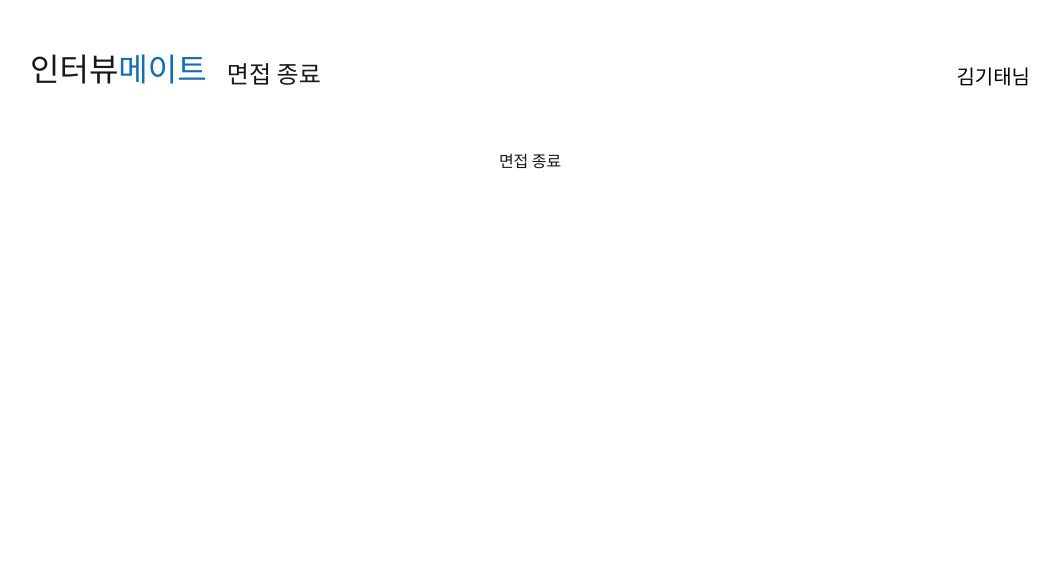
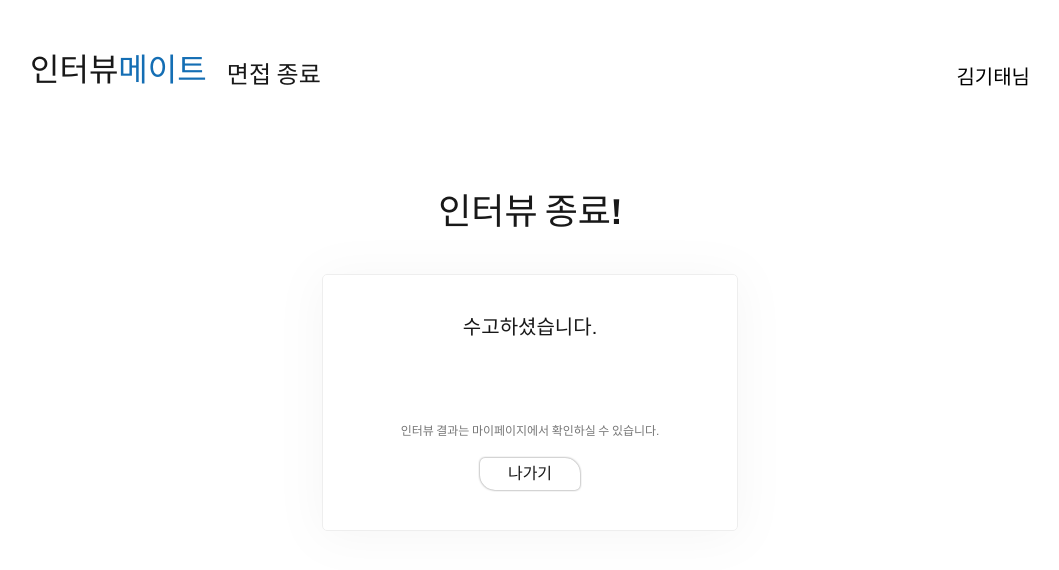
Before and after one commit to krafton-jungle-AI-InterviewMate/AI-InterviewMate-FE, a React (Vite) app: page /interview/end in a window 1280 px wide. Shown: the top 570 px of the page, without its empty margins (110-1169 px from the left). Built offline with nearby package versions, Linux system fonts and the light colour scheme; a web font is replaced by a local one.

Commit message:
feat: 면접 종료 페이지 퍼블리싱

```diff
--- a/src/pages/interview/InterviewEnd.tsx
+++ b/src/pages/interview/InterviewEnd.tsx
@@ -1,5 +1,49 @@
+import styled from "@emotion/styled";
+import { Link } from "react-router-dom";
+import { StyledRedBtn } from "styles/RedBtn";
+
+const StyledInterviewEnd = styled.div`
+  color: var(--main-black);
+  h3 {
+    margin: 50px 0;
+    font-size: 36px;
+  }
+  .endContents {
+    display: flex;
+    flex-direction: column;
+    align-items: center;
+    padding: 40px 78px;
+    border-radius: 5px;
+    border: 1px solid var(--main-gray);
+    background-color: var(--main-white);
+    p {
+      margin: 0px 0px 80px;
+      font-size: 20px;
+    }
+    filter: drop-shadow(0px 4px 24px rgba(0, 0, 0, 0.04));
+    span {
+      font-size: 12px;
+      color: var(--font-gray);
+      margin-bottom: 15px;
+    }
+  }
+`;
+
 function InterviewEnd() {
-  return <div>면접 종료</div>;
+  return (
+    <StyledInterviewEnd>
+      <h3>인터뷰 종료!</h3>
+      <div className="endContents">
+        <p>수고하셨습니다.</p>
+        <span>인터뷰 결과는 마이페이지에서 확인하실 수 있습니다.</span>
+        <Link to="/lobby">
+          <StyledRedBtn width="100px" height="32px">
+            나가기
+          </StyledRedBtn>
+        </Link>
+      </div>
+    </StyledInterviewEnd>
+  );
 }
 
 export default InterviewEnd;
```
